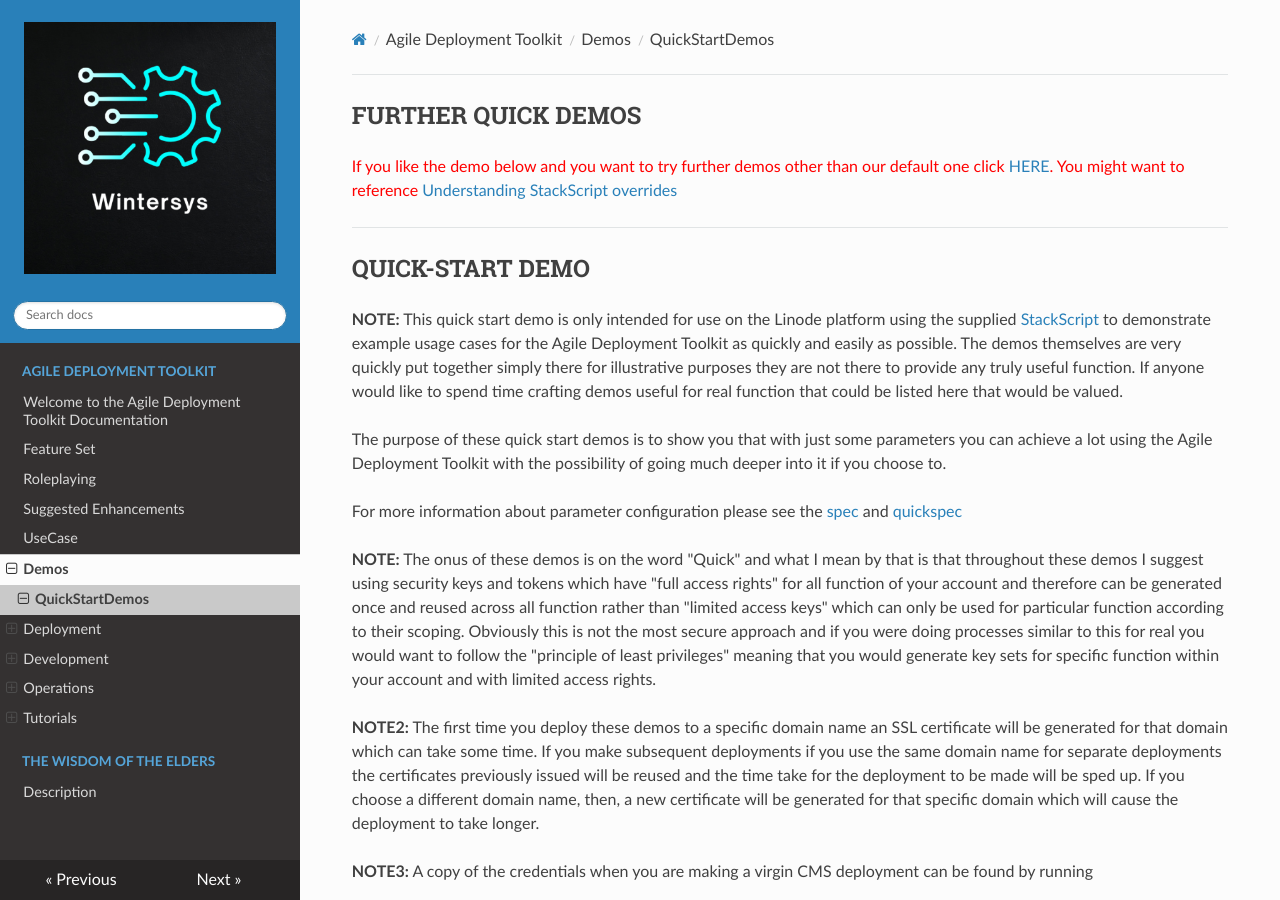
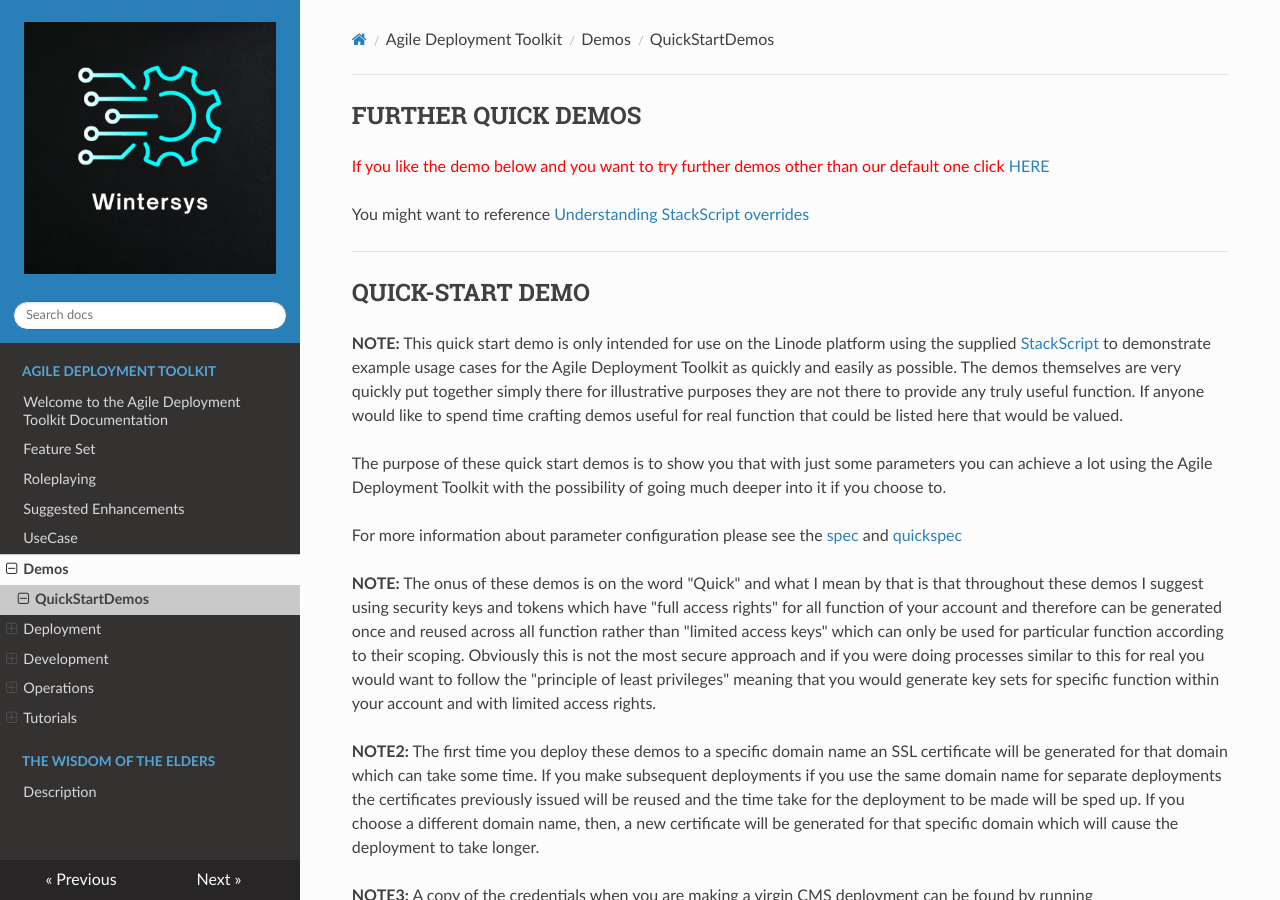
Before and after one commit to wintersys-dev/adt-documentation, an MkDocs documentation site: the page built from docs/Agile Deployment Toolkit/Demos/QuickStartDemos.md, in a window 1280 px wide and 900 px high. Built offline with MkDocs 1.6.1, drawn with Linux system fonts in a browser that asks for light colours; nearby versions of some CDN libraries.

Commit message:
Update QuickStartDemos.md

```diff
--- a/docs/Agile Deployment Toolkit/Demos/QuickStartDemos.md
+++ b/docs/Agile Deployment Toolkit/Demos/QuickStartDemos.md
@@ -1,7 +1,8 @@
 ## FURTHER QUICK DEMOS
 
-<span style="color:red">If you like the demo below and you want to try further demos other than our default one click [HERE](./CustomisedDemos.md).
-You might want to reference [Understanding StackScript overrides](./ExampleStackScriptOverride.md)</span>
+<span style="color:red">If you like the demo below and you want to try further demos other than our default one click [HERE](./CustomisedDemos.md)</span>
+
+You might want to reference [Understanding StackScript overrides](./ExampleStackScriptOverride.md)
 
 --------------------
 
```
